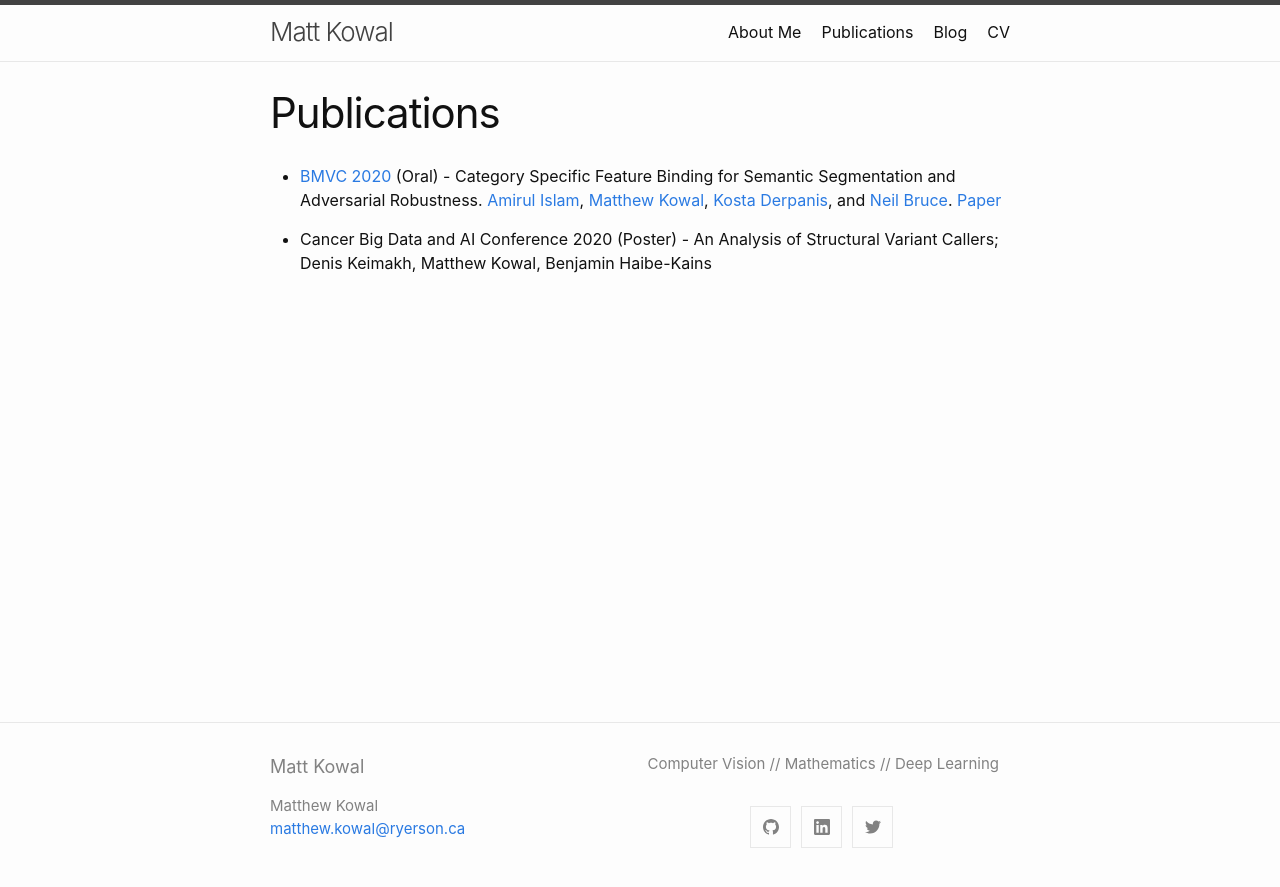
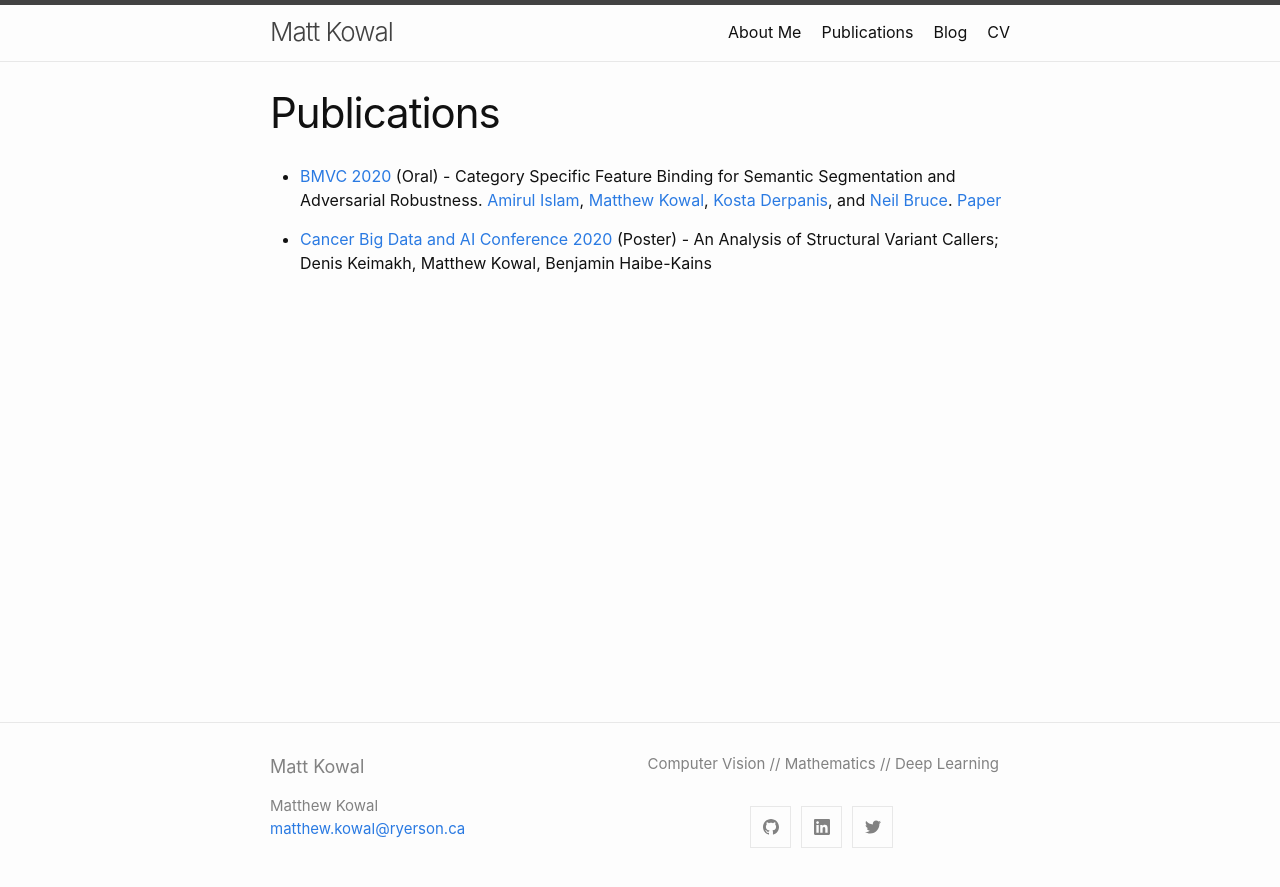
Before and after one commit to MKowal2/MKowal4.github.io, a Jekyll site: the page built from publications.md, in a window 1280 px wide. Shown: the top 887 px of the page. Built offline with Jekyll 4.4.1, drawn with Linux system fonts in a browser that asks for light colours; part of the change alters nothing that is shown.

```diff
--- a/publications.md
+++ b/publications.md
@@ -6,4 +6,4 @@ permalink: /publications/
 
 - [BMVC 2020](https://bmvc2020.github.io/) (Oral) - Category Specific Feature Binding for Semantic Segmentation and Adversarial Robustness. [Amirul Islam](https://www.cs.ryerson.ca/~amirul/), [Matthew Kowal](https://mkowal2.github.io/), [Kosta Derpanis](https://www.cs.ryerson.ca/~kosta/), and [Neil Bruce](https://www.cs.ryerson.ca/~bruce/). [Paper](https://arxiv.org/abs/2008.05667)
 
-- Cancer Big Data and AI Conference 2020 (Poster) - An Analysis of Structural Variant Callers; Denis Keimakh, Matthew Kowal, Benjamin Haibe-Kains
+- [Cancer Big Data and AI Conference 2020](https://www.elsevier.com/events/conferences/ai-and-big-data-in-cancer) (Poster) - An Analysis of Structural Variant Callers; Denis Keimakh, Matthew Kowal, Benjamin Haibe-Kains
```
